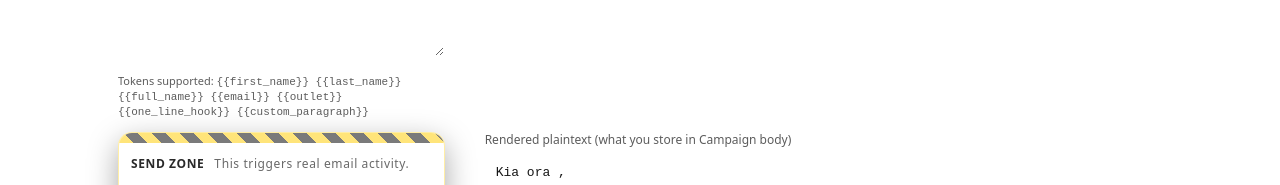
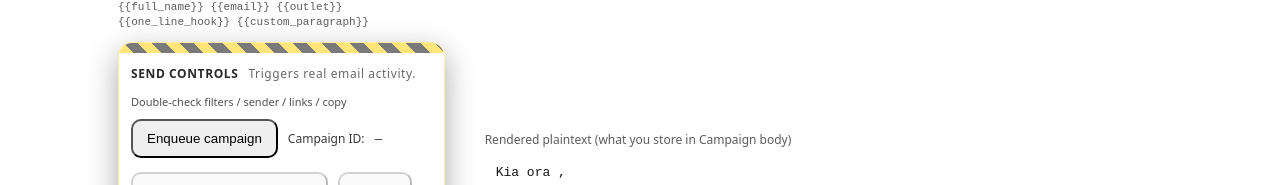
Before and after one commit to Angelfish-Records/AFR, a Next.js app: page /internal/campaign-composer in a window 1280 px wide. Shown: the part 767-952 px from the top of the page. Built offline with nearby package versions, Linux system fonts and the light colour scheme; no server answers.

Commit message:
composer polish round 3

```diff
--- a/pages/internal/campaign-composer.tsx
+++ b/pages/internal/campaign-composer.tsx
@@ -686,8 +686,8 @@ function IconBullets(props: {size?: number}) {
               onChange={(e) => setSenderKey(e.target.value as SenderKey)}
               style={inputStyle}
             >
+              <option value="angus">{SENDERS.angus.from}</option>
               <option value="brendan">{SENDERS.brendan.from}</option>
-              <option value="angus">{SENDERS.angus.from}</option>
             </select>
 
             <div style={{marginTop: 6, fontSize: 11, opacity: 0.7}}>
@@ -826,7 +826,7 @@ function IconBullets(props: {size?: number}) {
       value={bodyTemplate}
       onChange={(e) => setBodyTemplate(e.target.value)}
       onKeyDown={(e) => {handleUndoRedoKeydown(e)}}
-      rows={24}
+      rows={18}
       style={{
         width: '100%',
         padding: 12,
@@ -859,14 +859,14 @@ function IconBullets(props: {size?: number}) {
             <div style={{padding: 12}}>
               <div style={{display: 'flex', alignItems: 'baseline', justifyContent: 'space-between', gap: 12, flexWrap: 'wrap'}}>
                 <div style={{fontSize: 12, fontWeight: 700, letterSpacing: 0.6, opacity: 0.92}}>
-                  SEND ZONE
+                  SEND CONTROLS
                   <span style={{marginLeft: 10, fontWeight: 500, opacity: 0.7}}>
-                    This triggers real email activity.
+                    Triggers real email activity.
                   </span>
                 </div>
 
                 <div style={{fontSize: 11, opacity: 0.75}}>
-                  Double-check filters • sender • templates • campaign ID
+                  Double-check filters / sender / links / copy
                 </div>
               </div>
 
```
